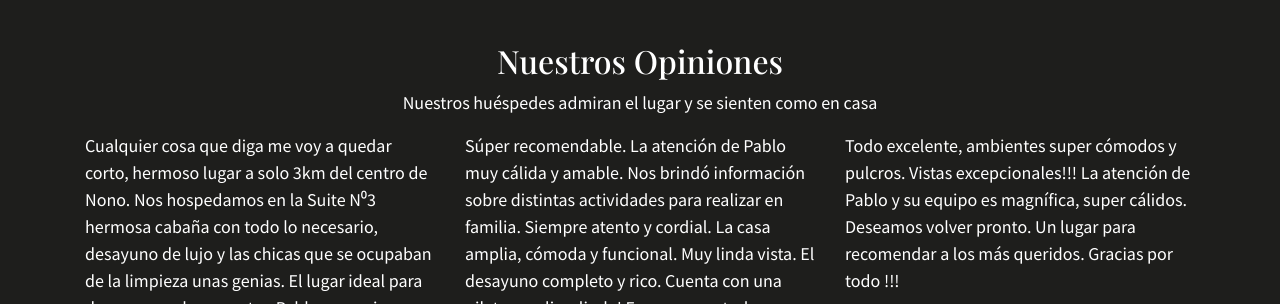
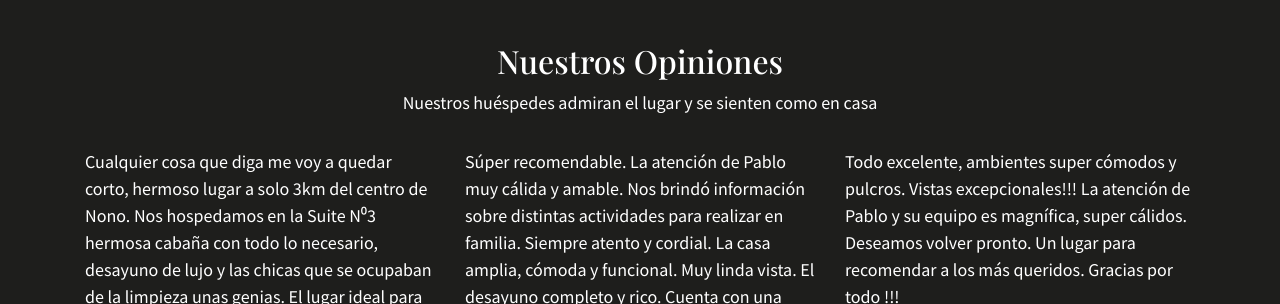
Before and after one commit to inkinvissible/latoscana, a plain HTML site: page index.html in a window 1280 px wide. Shown: the part 3617-3921 px from the top of the page. Drawn offline with nearby package versions, Linux system fonts and the light colour scheme; grey boxes are pictures that could not be loaded.

Commit message:
Update index.html

```diff
--- a/index.html
+++ b/index.html
@@ -230,7 +230,7 @@
         <p class="text-center">Nuestros huéspedes admiran el lugar y se sienten como en casa</p>
       </div>
       <div class="row people">
-        <div class="col-md-6 col-lg-4 item">
+        <div class="col-md-6 col-lg-4 item mt-3">
           <div class="box">
             <p class="description">Cualquier cosa que diga me voy a quedar corto, hermoso lugar a solo 3km del centro de
               Nono.
@@ -245,7 +245,7 @@
             <p class="title">Local Guide Google</p>
           </div>
         </div>
-        <div class="col-md-6 col-lg-4 item">
+        <div class="col-md-6 col-lg-4 item mt-3">
           <div class="box">
             <p class="description">Súper recomendable. La atención de Pablo muy cálida y amable. Nos brindó información
               sobre distintas actividades para realizar en familia. Siempre atento y cordial. La casa amplia, cómoda y
@@ -258,7 +258,7 @@
 
           </div>
         </div>
-        <div class="col-md-6 col-lg-4 item">
+        <div class="col-md-6 col-lg-4 item mt-3">
           <div class="box">
             <p class="description">Todo excelente, ambientes super cómodos y pulcros. Vistas excepcionales!!! La
               atención de Pablo y su equipo es magnífica, super cálidos. Deseamos volver pronto. Un lugar para
```
